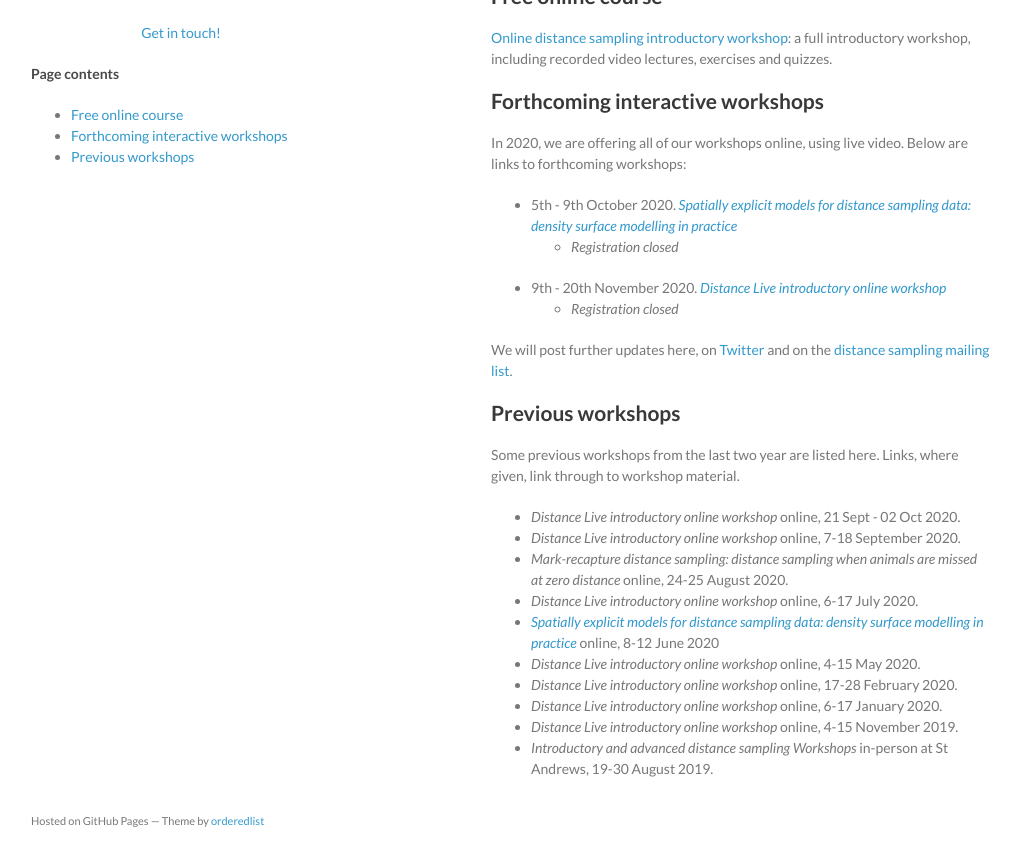
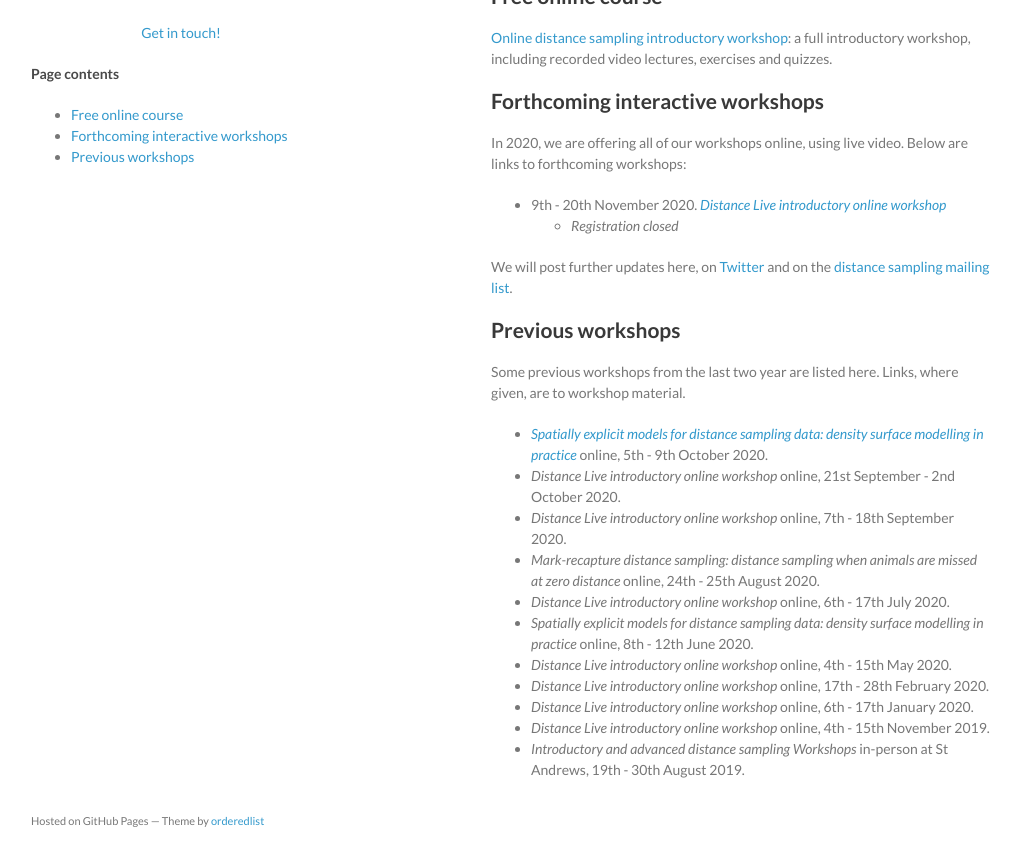
Before and after one commit to distanceworkshops/distanceworkshops.github.io, a Jekyll site: the page built from index.md, in a window 1280 px wide and 987 px high, cut to the strip 137-987 px from the top of the window. Shown: the whole strip, without its empty margins (129-1150 px from the left). Built offline with Jekyll 4.4.1, drawn with Linux system fonts in a browser that asks for light colours.

Commit message:
Moved Oct spatial workshop into Previous workshops

```diff
--- a/index.md
+++ b/index.md
@@ -17,8 +17,6 @@ Here you can find content for distance sampling workshops including slides, exer
 
 In 2020, we are offering all of our workshops online, using live video.  Below are links to forthcoming workshops:
 
-- 5th - 9th October 2020.  [*Spatially explicit models for distance sampling data: density surface modelling in practice*](https://www.creem.st-andrews.ac.uk/spatial-modelling-live-online-workshop-2/)
-  - _Registration closed_
  - 9th - 20th November 2020.  [*Distance Live introductory online workshop*](http://workshops.distancesampling.org/intro-nov-2020.html)
    - _Registration closed_
 
@@ -27,15 +25,16 @@ We will post further updates here, on [Twitter](http://twitter.com/distancesamp)
 
 ## Previous workshops
 
-Some previous workshops from the last two year are listed here.  Links, where given, link through to workshop material.
+Some previous workshops from the last two year are listed here.  Links, where given, are to workshop material.
 
-- *Distance Live introductory online workshop* online, 21 Sept - 02 Oct 2020.
-- *Distance Live introductory online workshop* online, 7-18 September 2020.
-- *Mark-recapture distance sampling: distance sampling when animals are missed at zero distance* online, 24-25 August 2020.
-- *Distance Live introductory online workshop* online, 6-17 July 2020.
-- [*Spatially explicit models for distance sampling data: density surface modelling in practice*](http://workshops.distancesampling.org/online-dsm-2020/) online, 8-12 June 2020
-- *Distance Live introductory online workshop* online, 4-15 May 2020.
-- *Distance Live introductory online workshop* online, 17-28 February 2020.
-- *Distance Live introductory online workshop* online, 6-17 January 2020.
-- *Distance Live introductory online workshop* online, 4-15 November 2019.
-- *Introductory and advanced distance sampling Workshops* in-person at St Andrews, 19-30 August 2019.
+- [*Spatially explicit models for distance sampling data: density surface modelling in practice*](http://workshops.distancesampling.org/online-dsm-2020/) online, 5th - 9th October 2020.
+- *Distance Live introductory online workshop* online, 21st September - 2nd October 2020.
+- *Distance Live introductory online workshop* online, 7th - 18th September 2020.
+- *Mark-recapture distance sampling: distance sampling when animals are missed at zero distance* online, 24th - 25th August 2020.
+- *Distance Live introductory online workshop* online, 6th - 17th July 2020.
+- *Spatially explicit models for distance sampling data: density surface modelling in practice* online, 8th - 12th June 2020.
+- *Distance Live introductory online workshop* online, 4th - 15th May 2020.
+- *Distance Live introductory online workshop* online, 17th - 28th February 2020.
+- *Distance Live introductory online workshop* online, 6th - 17th January 2020.
+- *Distance Live introductory online workshop* online, 4th - 15th November 2019.
+- *Introductory and advanced distance sampling Workshops* in-person at St Andrews, 19th - 30th August 2019.
```
